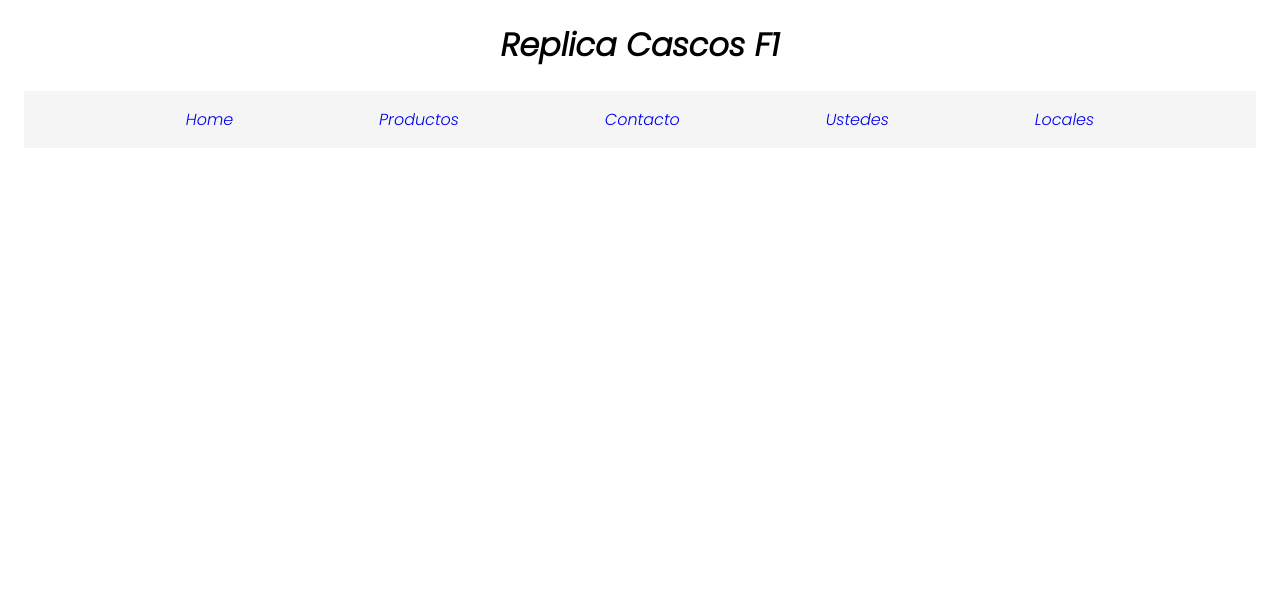
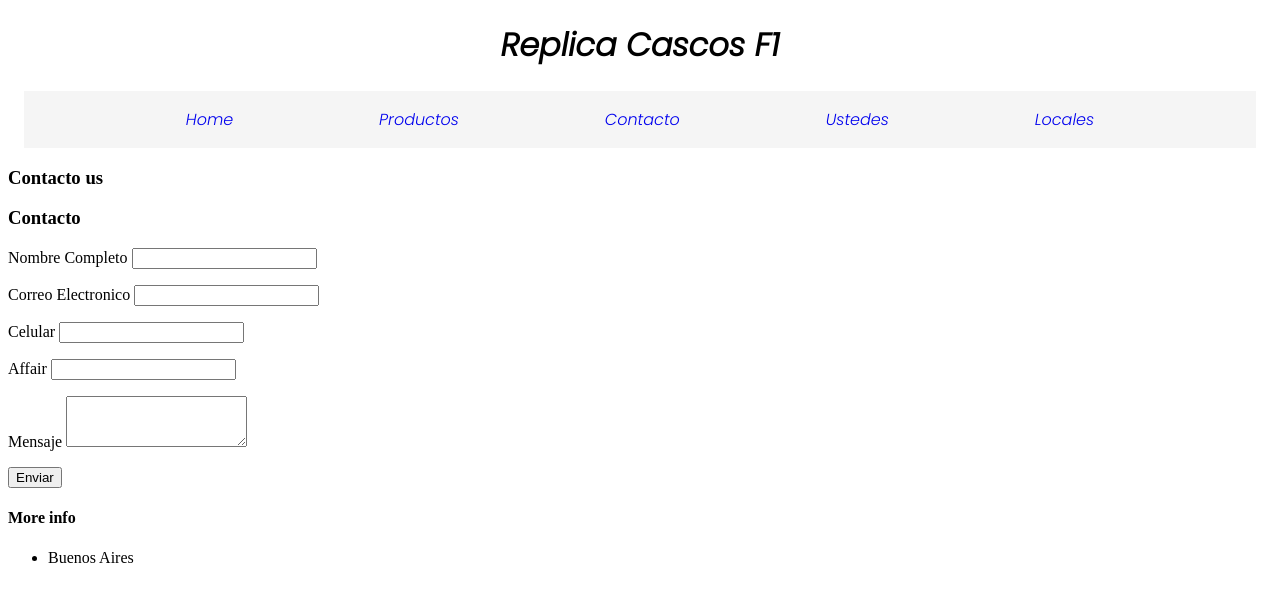
Before and after one commit to KurZz7/CoderProyect-AgustinKurz, a plain HTML site: page Paginas/contacto.html in a window 1280 px wide. Drawn offline with Linux system fonts and the light colour scheme.

Commit message:
añadiendo formulario

```diff
--- a/Paginas/contacto.html
+++ b/Paginas/contacto.html
@@ -18,4 +18,50 @@
         </ul>
     </nav>
 </body>
+<div class="content">
+    <h3 class="logo">Contacto <span>us</span></h3>
+
+    <div class="contact-wrapper">
+        <div class="contact-form">
+            <h3>Contacto</h3>
+        </div>
+        <div class="info">
+            <form action="">
+                <p>
+                    <label for="NombreCompleto">Nombre Completo</label>
+                    <input type="text" name="NombreCompleto" id="NombreCompleto">
+                </p>
+                <p>
+                    <label>Correo Electronico</label>
+                    <input type="email" name="email">
+                </p>
+                <p>
+                    <label>Celular</label>
+                    <input type="tel" name="Celular">
+                </p>
+                <p>
+                    <label>Affair</label>
+                    <input type="text" name="Affair">
+                </p>
+                <p>
+                    <label>Mensaje</label>
+                    <textarea name="Mensaje" rows="3"></textarea>
+                </p>
+                <p>
+                    <button type="submit">
+                        Enviar
+                    </button>
+                </p>
+            </form>
+
+        </div>
+        <div class="contact-info">
+            <h4>More info</h4>
+            <ul>
+                <li><i class="fa-solid fa-location-dot"></i>Buenos Aires</li>
+            </ul>
+
+        </div>
+    </div>
+</div>
 </html>
```
